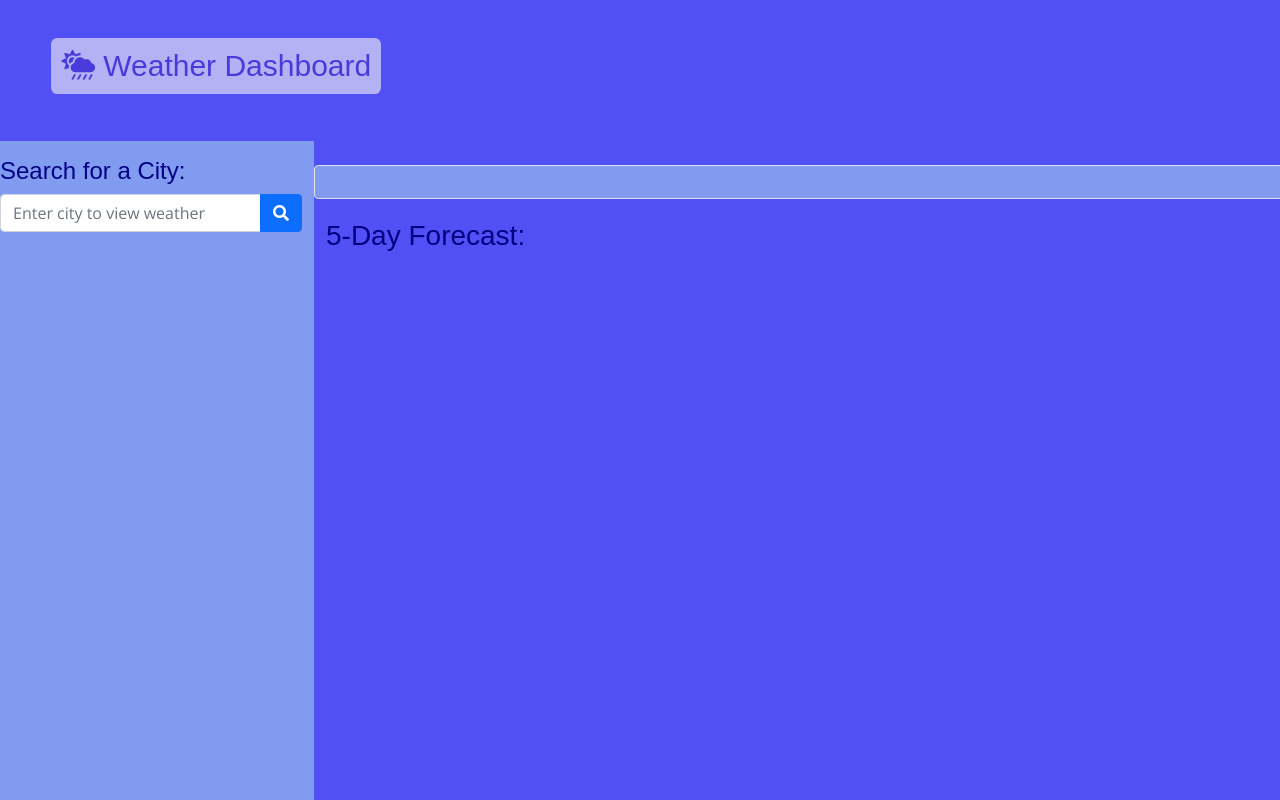
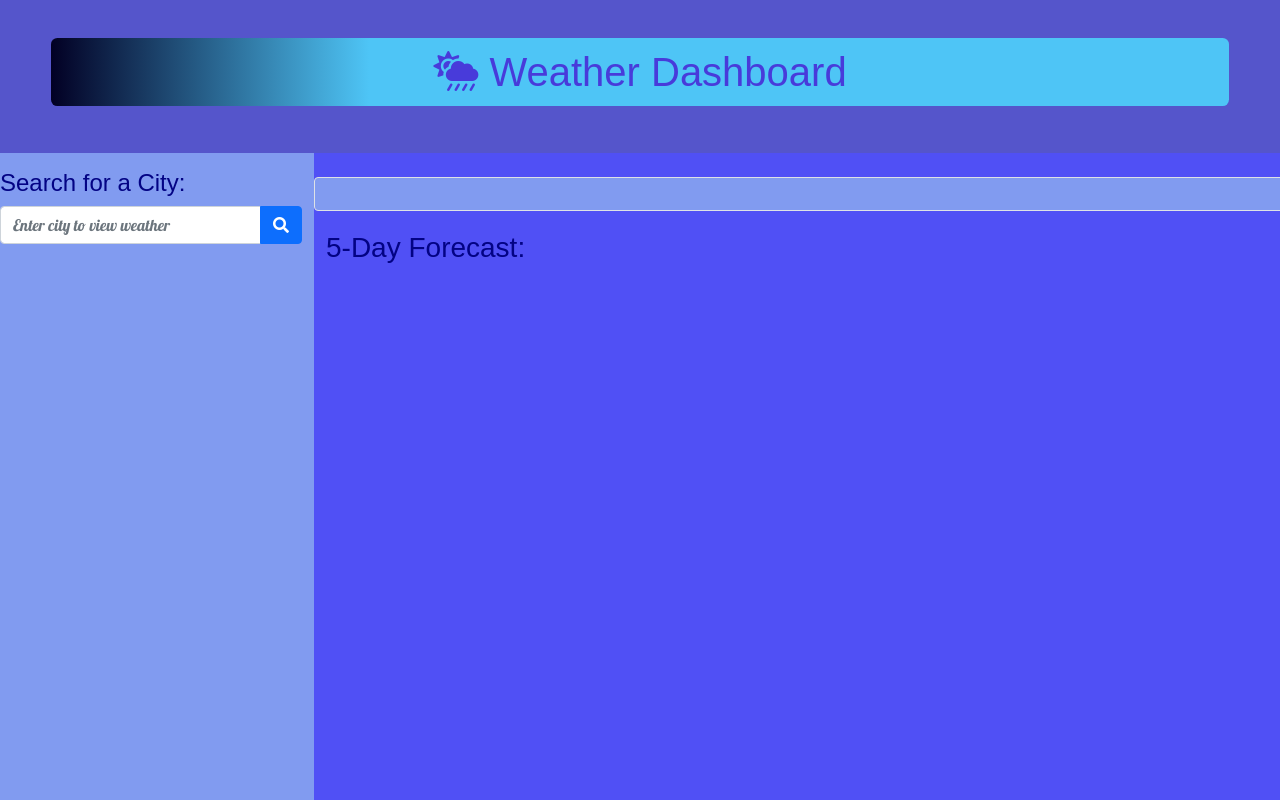
Before and after one commit to jaldhara21/Weather-Dashboard, a plain HTML site: page index.html in a window 1280 px wide. Shown: the top 800 px of the page. Drawn offline with nearby package versions, Linux system fonts and the light colour scheme.

Commit message:
change style to header

```diff
--- a/assets/css/style.css
+++ b/assets/css/style.css
@@ -22,15 +22,15 @@ body {
 .hero {
     padding: 3% 4%;
     color: blue;
+    background-color: #5555cb;
 }
 
 .app-title {
-    font-size: 30px;
     color: rgb(72, 59, 218);
-    background-color: rgb(178, 178, 245);
+    background: linear-gradient(90deg, rgba(2,0,36,1) 0%, rgba(78,197,246,1) 27%);
     padding: 10px;
-    display: inline-block;
     border-radius: var(--border-radius);
+    text-align: center;
 }
 
 #cityDetail,
@@ -78,6 +78,6 @@ h5 {
 }
 
 body {
-    font-family: 'Open Sans', sans-serif;
+    font-family: 'Lobster', cursive;
     background-color: #5050f5;
 }
```
